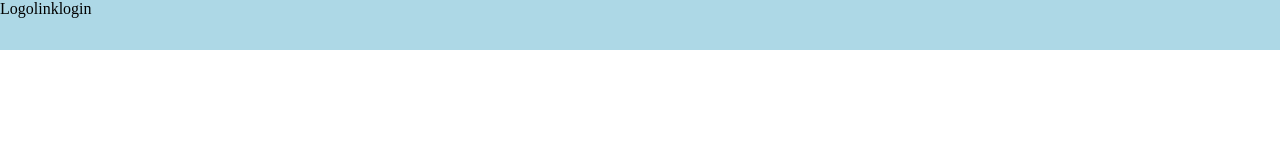
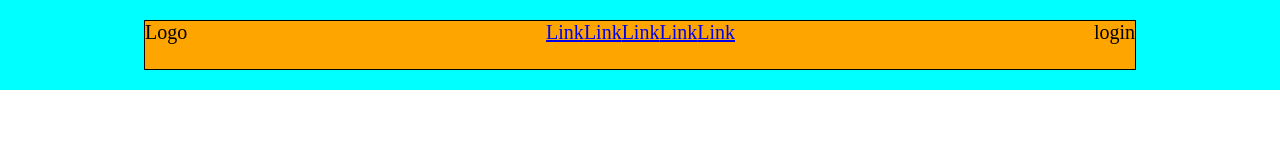
Before and after one commit to Sarabellafiore89/htmlcss-struttura-discord, a plain HTML site: page index.html in a window 1280 px wide. Drawn offline with Linux system fonts and the light colour scheme.

Commit message:
fix header

```diff
--- a/css/style.css
+++ b/css/style.css
@@ -7,13 +7,36 @@
 
 /* header rules */
 
-.container{
+header{
     display: flex;
+    font-size: 20px;
+    justify-content: space-around;
+    align-items: center;
+    padding:20px;
+    background-color: aqua;
+
 }
 
 .header{
     display: flex;
-    background-color:lightblue;
-    height:50px
+    background-color:orange;
+    height:50px;
+    width:80%;
+    justify-content: space-between;
+    border:1px solid;
+    border-color: black;
+
+
 
 }
+
+
+
+.unordered-list{
+    display: flex;
+    padding:0;
+    align-items: center;
+    justify-content: center;
+    list-style-type:none ;
+
+}
--- a/index.html
+++ b/index.html
@@ -10,10 +10,29 @@
 <body>
     <header>
 
-        <div class="container header">
+        <div class="header">
             <div class="logo">Logo</div>
-            <nav class="nav">link</nav>
-            <div class="user">login</div>
+            <nav class="link">
+                <ul class="unordered-list">
+                    <li>
+                        <a href="link">Link</a>
+                    </li>
+                    <li>
+                        <a href="link">Link</a>
+                    </li>
+                    <li>
+                        <a href="link">Link</a>
+                    </li>
+                    <li>
+                        <a href="link">Link</a>
+                    </li>
+
+                    <li>
+                        <a href="link">Link</a>
+                    </li>
+                </ul>
+            </nav>
+            <div class="login">login</div>
 
 
         </div>
```
